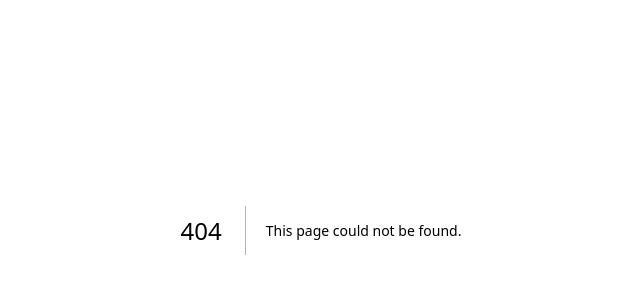
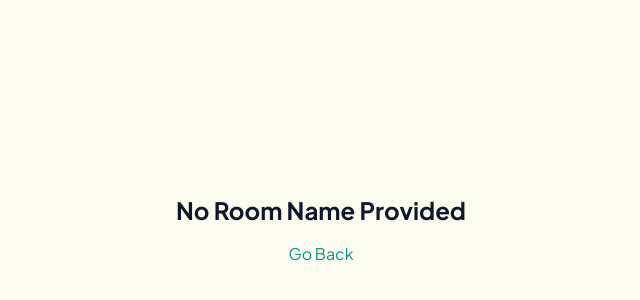
Before and after one commit to singharyan006/unimate, a Next.js app: page /session in a window 1280 px wide. Before the commit this address had no page. Shown: the part 170-470 px from the top of the page, without its empty margins (319-959 px from the left). Built offline with nearby package versions, Linux system fonts and the light colour scheme.

Commit message:
feat: add session page

```diff
--- /dev/null
+++ b/app/session/page.tsx
@@ -0,0 +1,46 @@
+'use client';
+
+import { useSearchParams, useRouter } from 'next/navigation';
+import VideoCall from '@/components/video-call'; // Assuming usage of lower-cased filename based on previous steps
+import { useEffect, useState, Suspense } from 'react';
+
+function SessionContent() {
+    const searchParams = useSearchParams();
+    const router = useRouter();
+    const roomName = searchParams.get('room');
+    const userName = searchParams.get('user') || 'Guest';
+
+    if (!roomName) {
+        return (
+            <div className="flex h-screen items-center justify-center">
+                <div className="text-center">
+                    <h1 className="text-2xl font-bold mb-4">No Room Name Provided</h1>
+                    <button
+                        onClick={() => router.back()}
+                        className="text-primary hover:underline"
+                    >
+                        Go Back
+                    </button>
+                </div>
+            </div>
+        )
+    }
+
+    return (
+        <div className="h-screen w-screen bg-black">
+            <VideoCall
+                roomName={roomName}
+                userName={userName}
+                onLeave={() => router.back()}
+            />
+        </div>
+    );
+}
+
+export default function SessionPage() {
+    return (
+        <Suspense fallback={<div className="flex h-screen items-center justify-center">Loading session...</div>}>
+            <SessionContent />
+        </Suspense>
+    )
+}
```
